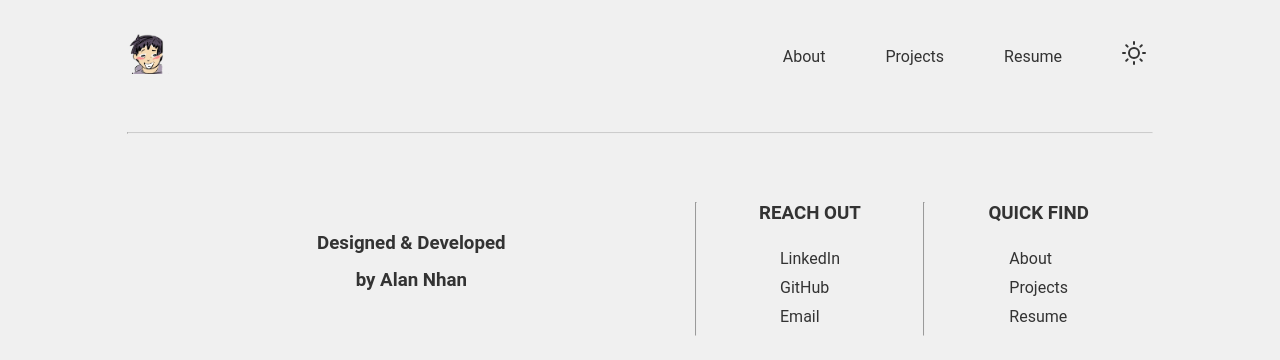
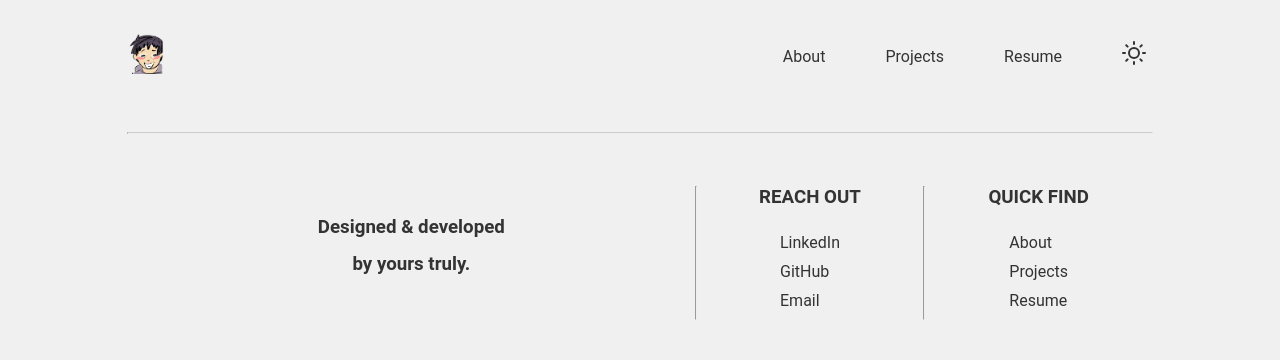
Before and after one commit to nhvn/portfolio, a React (Create React App) app: page /projects in a window 1280 px wide. Shown: the top 360 px of the page. Built offline with nearby package versions, Linux system fonts and the light colour scheme; a web font is replaced by a local one.

Commit message:
Made small changes to footer and about page

```diff
--- a/src/AboutPage.js
+++ b/src/AboutPage.js
@@ -15,7 +15,7 @@ const AboutPage = () => {
                                     <div class="text-contain">
                                         <p>I am a <span class="highlight">full-stack software engineer</span> with a passion for problem-solving and a versatile skillset. I graduated from <span class="highlight2">UCI</span> with a Bachelor of Science in Natural Sciences and I also finished a Full-Stack Software Development Program at <span class="highlight2">CSULB</span>.</p>
                                         <p>I have experience in working with teams, prioritizing tasks, and delivering high-quality results in fast-paced environments. I have also developed a keen interest in healthcare operations and procedures, as I was a former dental student and a dental assistant. I switched careers to pursue software engineering and I have successfully completed several projects using various frontend and backend technologies.</p>
-                                        <p>I am always eager to learn new skills and take on new challenges in software development, and I am actively seeking new opportunities to apply and grow my skillset in different roles.</p>
+                                        {/* <p>I am always eager to learn new skills and take on new challenges in software development, and I am actively seeking new opportunities to apply and grow my skillset in different roles.</p> */}
                                     </div>
                                 </div>
                         </div>
--- a/src/Footer.js
+++ b/src/Footer.js
@@ -6,8 +6,8 @@ function Footer() {
   return (
     <footer>
       <div class="footer-section footer-section-1">
-        <h3>Designed & Developed</h3>
-        <h3>by Alan Nhan</h3>
+        <h3>Designed & developed</h3>
+        <h3>by yours truly.</h3>
       </div>
       <hr />
       <div class="footer-section footer-section-2">
--- a/src/index.css
+++ b/src/index.css
@@ -178,7 +178,7 @@ section {
 footer {
   display: flex;
   justify-content: space-between;
-  padding: 3em 0;
+  padding: 2em 0;
   width: 80%;
   margin: 0 auto;
 }
@@ -192,11 +192,9 @@ footer {
 .footer-section-1 {
   flex: 5;
 }
-
 .footer-section-2 {
   flex: 2;
 }
-
 .footer-section-3 {
   flex: 2;
 }
```
